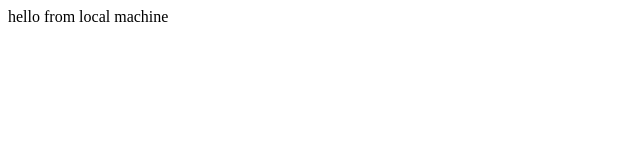
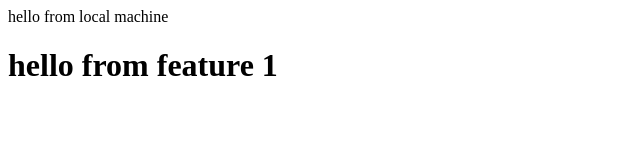
Before and after one commit to NikitaKarande549/Angular_project, a plain HTML site: page index.html in a window 1280 px wide. Shown: the whole page, without its empty margins (0-640 px from the left). Drawn offline with Linux system fonts and the light colour scheme.

Commit message:
add new feature to branch feature1

```diff
--- a/index.html
+++ b/index.html
@@ -1 +1,2 @@
 <p>hello from local machine</p>
+<h1>hello from feature 1 </h1>
```
